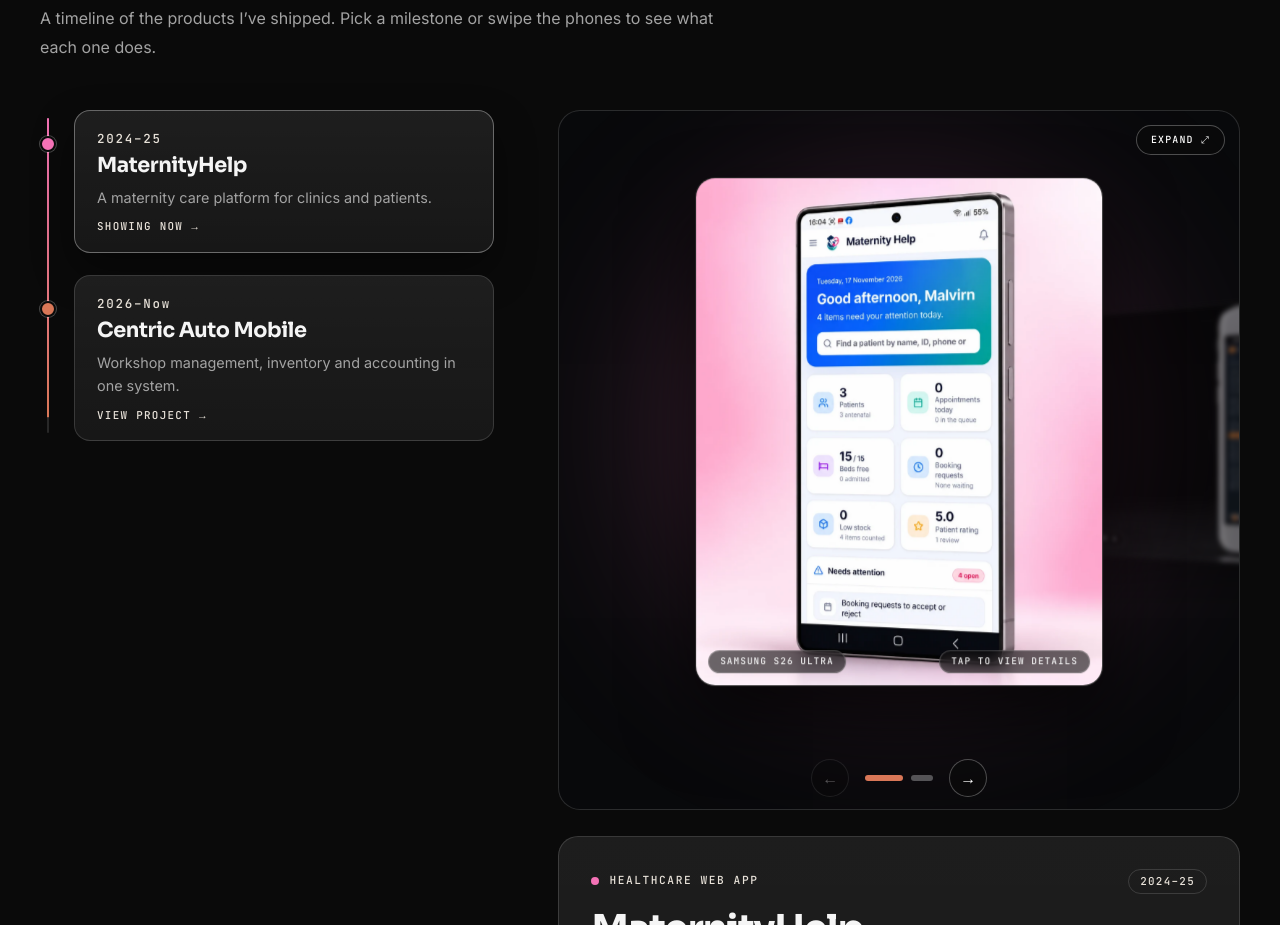
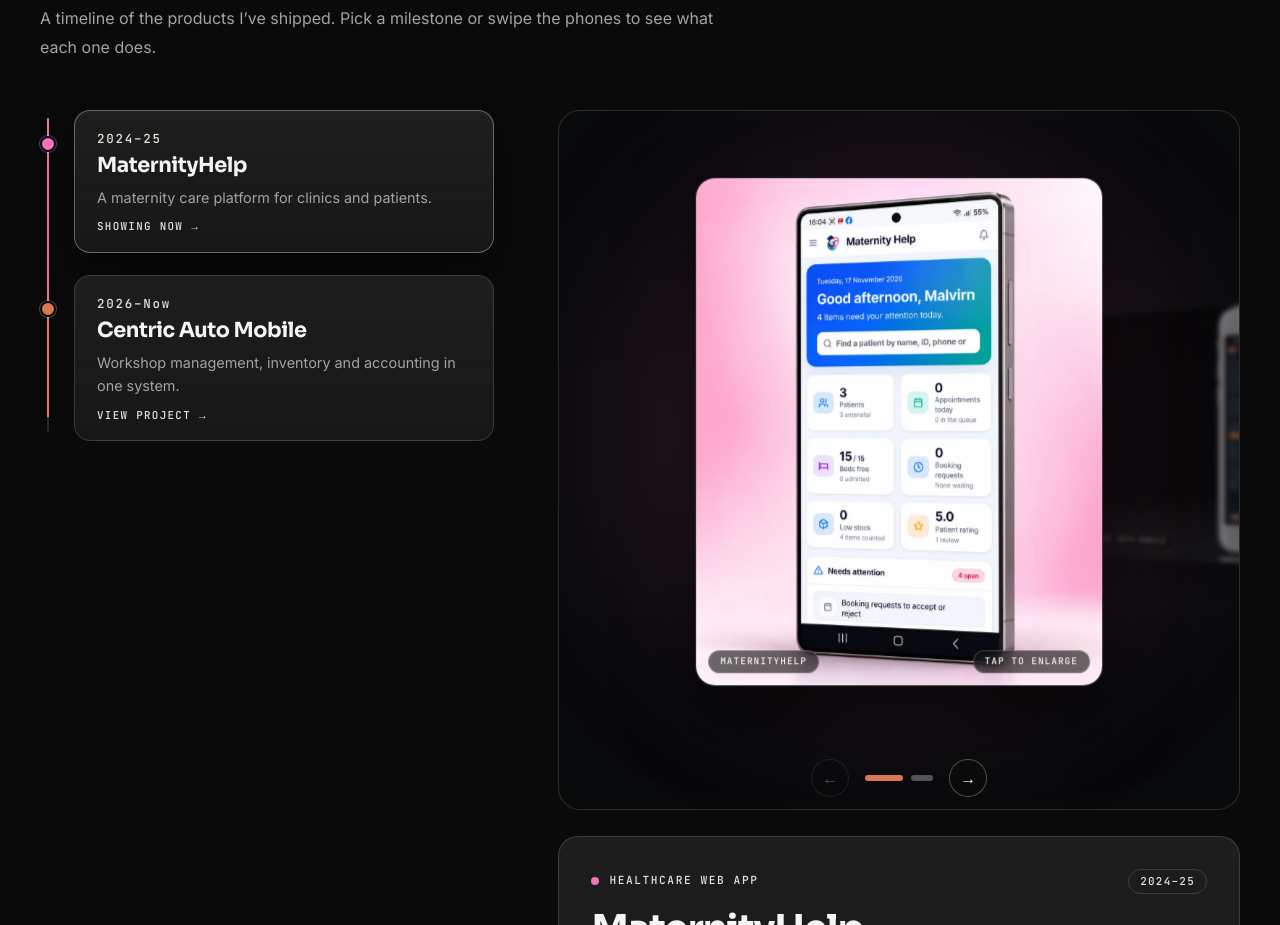
Before and after one commit to malvirn/marvatechnologies, a Next.js app: page /about in a window 1280 px wide. Shown: the part 1100-2025 px from the top of the page. Built offline with nearby package versions, Linux system fonts and the light colour scheme.

Commit message:
Projects: remove expand control and label screenshots by project

```diff
--- a/src/components/Journey.tsx
+++ b/src/components/Journey.tsx
@@ -50,7 +50,7 @@ const PROJECTS: Project[] = [
     image: "/projects/maternityhelp-samsung.webp",
     ratio: 1122 / 1402,
     imageAlt: "MaternityHelp dashboard shown on a Samsung Galaxy S26 Ultra",
-    device: "Samsung S26 Ultra",
+    device: "MaternityHelp",
     accent: "#f472b6",
   },
   {
@@ -72,7 +72,7 @@ const PROJECTS: Project[] = [
     image: "/projects/centric-iphone6.webp",
     ratio: 1672 / 941,
     imageAlt: "Centric Auto Mobile cashbook shown on an iPhone 6",
-    device: "iPhone 6",
+    device: "Centric Auto Mobile",
     accent: "#D97757",
   },
 ];
@@ -364,7 +364,7 @@ export default function Journey() {
                       <img src={p.image} alt={p.imageAlt} draggable={false} loading={i === 0 ? "eager" : "lazy"} decoding="async" />
                       {isActive && (
                         <span className="jn-hint" aria-hidden>
-                          Tap to view details
+                          Tap to enlarge
                         </span>
                       )}
                       <figcaption>{p.device}</figcaption>
@@ -372,10 +372,6 @@ export default function Journey() {
                   );
                 })}
               </motion.div>
-
-              <button type="button" className="jn-expand" onClick={() => setView(true)} aria-label={`View ${current.title} screenshot full size`}>
-                Expand ⤢
-              </button>
 
               <div className="jn-controls">
                 <button type="button" onClick={() => go(active - 1)} disabled={active === 0} aria-label="Previous project">
```
